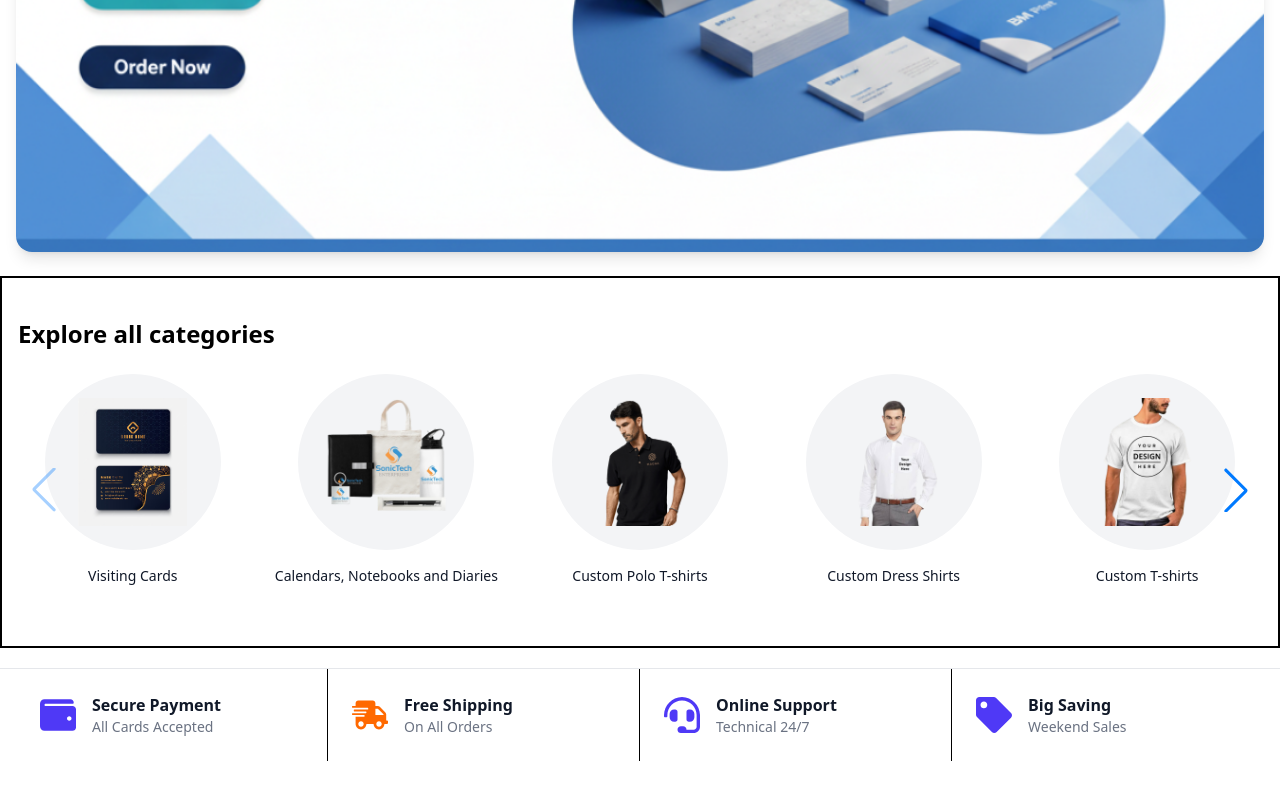
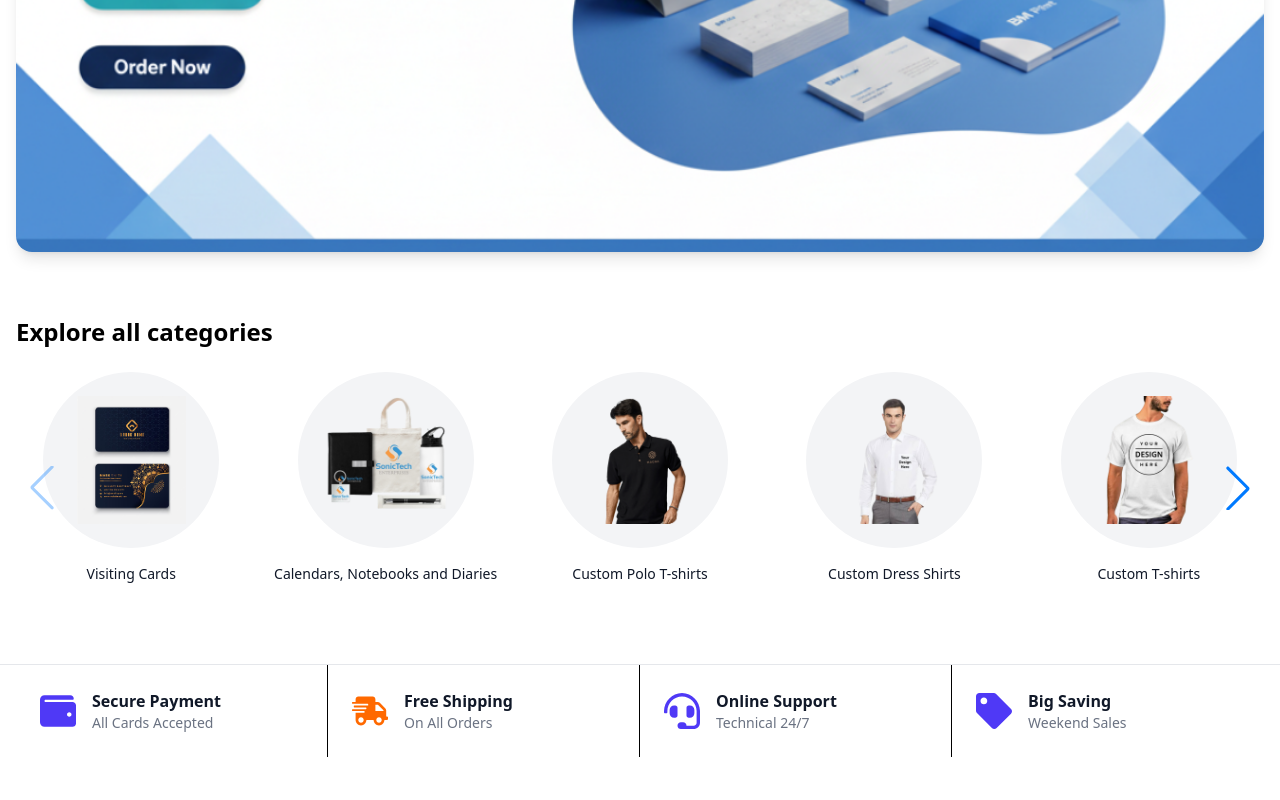
Before and after one commit to TanayTrivedi2003/bm-print, a React (Vite) app: page / in a window 1280 px wide. Shown: the part 528-1328 px from the top of the page. Built offline with nearby package versions, Linux system fonts and the light colour scheme.

Commit message:
add hero

```diff
--- a/src/components/ExploreCategories.jsx
+++ b/src/components/ExploreCategories.jsx
@@ -19,7 +19,7 @@ function ExploreCategories() {
 
     return (
         <>
-            <section className="relative z-20 w-full bg-white py-10 border-2">
+            <section className="relative z-20 w-full bg-white py-10 ">
                 <div className="mx-auto max-w-7xl px-4">
                     <h2 className="mb-6 text-2xl font-semibold">
                         Explore all categories
```
